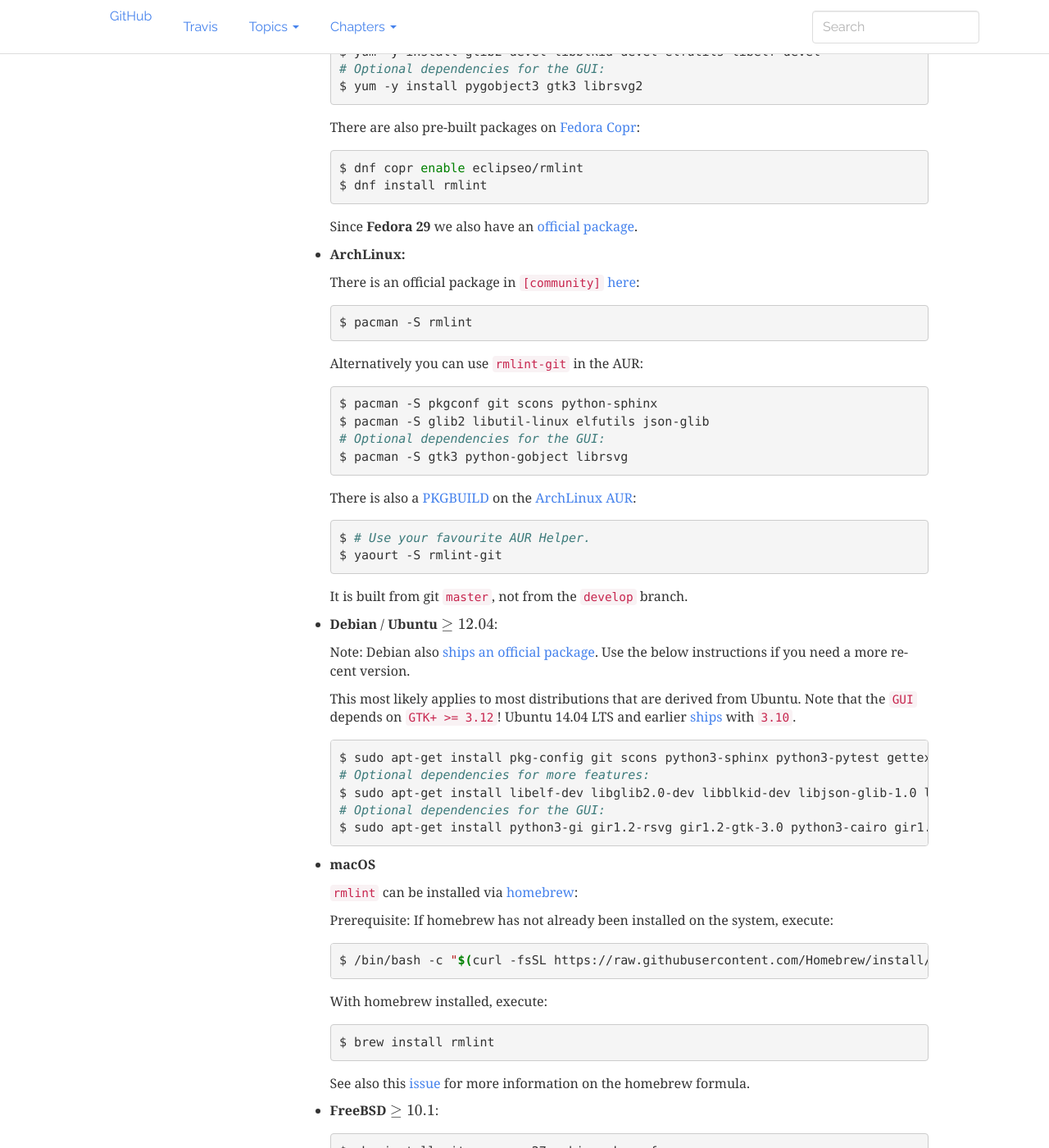
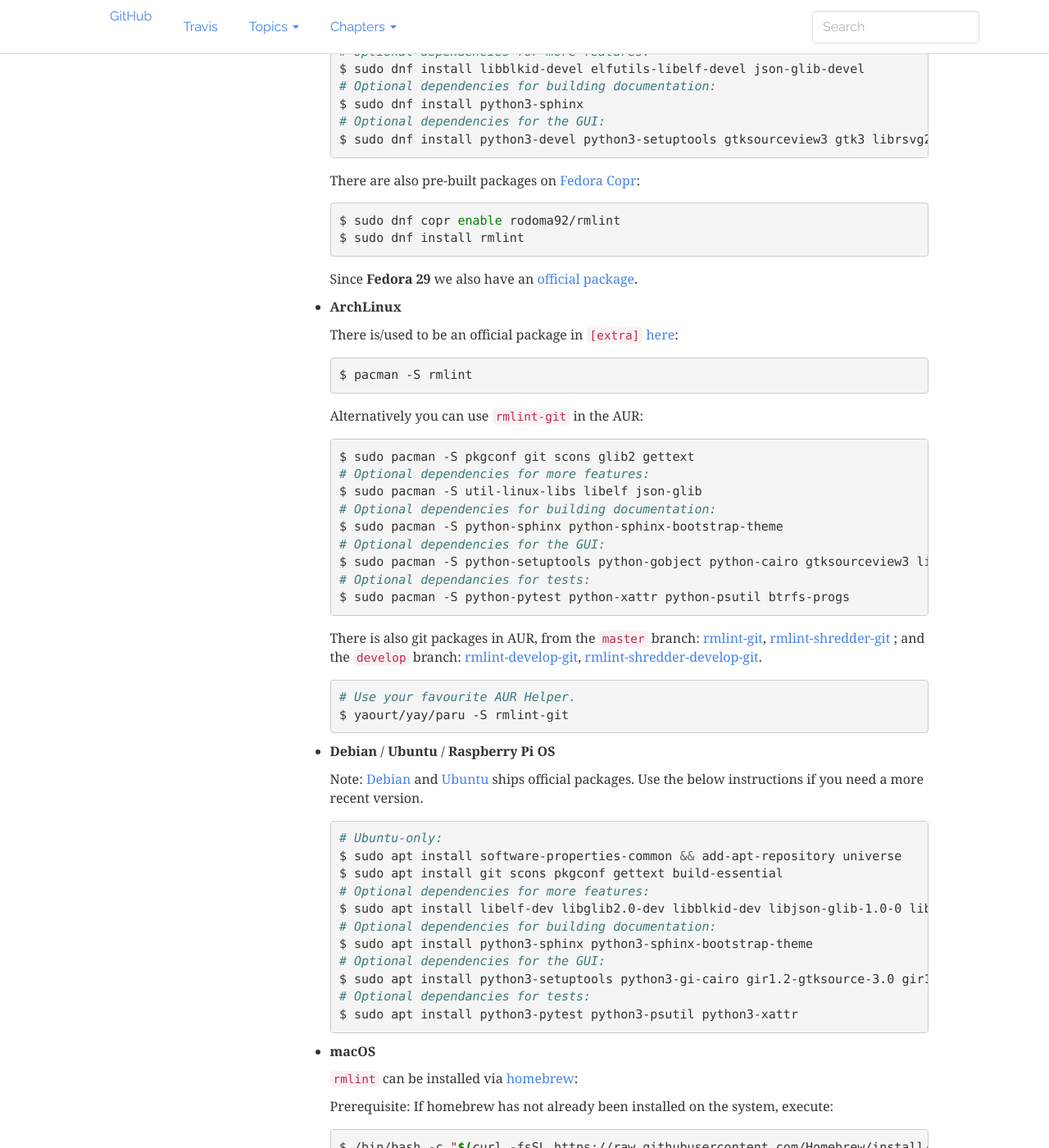
Before and after one commit to sahib/rmlint, a Sphinx documentation site: the page built from docs/install.rst, in a window 1280 px wide and 1400 px high, scrolled down 738 px. Shown: the whole window at 82% size. Built offline with Sphinx 7.4.7, drawn with Linux system fonts in a browser that asks for light colours; some of the changed text lies outside the part shown.

Commit message:
docs: install: update to recent platform and rmlint

```diff
--- a/docs/conf.py
+++ b/docs/conf.py
@@ -1,10 +1,5 @@
 #!/usr/bin/env python3
-# encoding: utf-8
-#!/usr/bin/env python3
-# -*- coding: utf-8 -*-
-#
-# libmunin api doc documentation build configuration file, created by
-# sphinx-quickstart on Mon Oct 21 16:42:48 2013.
+# created by sphinx-quickstart on Mon Oct 21 16:42:48 2013.
 #
 # This file is execfile()d with the current directory set to its containing dir.
 #
@@ -66,7 +61,7 @@
 
 # General information about the project.
 project = 'rmlint documentation'
-copyright = '2014-2023, Christopher Pahl, Daniel Thomas, and Cebtenzzre'
+copyright = '2014-2025, Christopher Pahl, Daniel Thomas, and Cebtenzzre'
 
 # The version info for the project you're documenting, acts as replacement for
 # |version| and |release|, also used in various other places throughout the
@@ -284,34 +279,6 @@
 #'preamble': '',
 }
 
-# Grouping the document tree into LaTeX files. List of tuples
-# (source start file, target name, title, author, documentclass [howto/manual]).
-# latex_documents = [
-#   ('index', 'libmuninapidoc.tex', 'libmunin api doc Documentation',
-#    'Christopher Pahl', 'manual'),
-# ]
-
-# The name of an image file (relative to this directory) to place at the top of
-# the title page.
-#latex_logo = None
-
-# For "manual" documents, if this is true, then toplevel headings are parts,
-# not chapters.
-#latex_use_parts = False
-
-# If true, show page references after internal links.
-#latex_show_pagerefs = False
-
-# If true, show URL addresses after external links.
-#latex_show_urls = False
-
-# Documents to append as an appendix to all manuals.
-#latex_appendices = []
-
-# If false, no module index is generated.
-#latex_domain_indices = True
-
-
 # -- Options for manual page output --------------------------------------------
 
 # One entry per manual page. List of tuples
@@ -324,28 +291,6 @@
 # If true, show URL addresses after external links.
 man_show_urls = False
 
-
-# -- Options for Texinfo output ------------------------------------------------
-
-# Grouping the document tree into Texinfo files. List of tuples
-# (source start file, target name, title, author,
-#  dir menu entry, description, category)
-# texinfo_documents = [
-#   ('index', 'libmuninapidoc', 'libmunin api doc Documentation',
-#    'Christopher Pahl', 'libmuninapidoc', 'One line description of project.',
-#    'Miscellaneous'),
-# ]
-
-# Documents to append as an appendix to all manuals.
-#texinfo_appendices = []
-
-# If false, no module index is generated.
-#texinfo_domain_indices = True
-
-# How to display URL addresses: 'footnote', 'no', or 'inline'.
-#texinfo_show_urls = 'footnote'
-
-
 # Example configuration for intersphinx: refer to the Python standard library.
 intersphinx_mapping = {
     'python': ('http://python.readthedocs.org/en/latest/', None),
--- a/docs/install.rst
+++ b/docs/install.rst
@@ -34,31 +34,34 @@
 
 Here's a list of readily prepared commands for known operating systems:
 
-* **Fedora** :math:`\geq 21`:
+* **Fedora**
 
   .. code-block:: bash
 
-    $ yum -y install pkgconf git scons python3-sphinx gettext json-glib-devel
-    $ yum -y install glib2-devel libblkid-devel elfutils-libelf-devel
+    $ sudo dnf install git pkgconf gcc gettext scons glib2-devel
+    # Optional dependencies for more features:
+    $ sudo dnf install libblkid-devel elfutils-libelf-devel json-glib-devel
+    # Optional dependencies for building documentation:
+    $ sudo dnf install python3-sphinx
     # Optional dependencies for the GUI:
-    $ yum -y install pygobject3 gtk3 librsvg2
+    $ sudo dnf install python3-devel python3-setuptools gtksourceview3 gtk3 librsvg2 hicolor-icon-theme
 
   There are also pre-built packages on `Fedora Copr`_:
 
   .. code-block:: bash
 
-    $ dnf copr enable eclipseo/rmlint
-    $ dnf install rmlint
+    $ sudo dnf copr enable rodoma92/rmlint
+    $ sudo dnf install rmlint
 
   Since **Fedora 29** we also have an `official package`_.
 
-.. _`official package`: https://bugzilla.redhat.com/show_bug.cgi?id=1655338
+.. _official package: https://src.fedoraproject.org/rpms/rmlint
 
-.. _`Fedora Copr`: https://copr.fedorainfracloud.org/coprs/eclipseo/rmlint/
+.. _Fedora Copr: https://copr.fedorainfracloud.org/coprs/rodoma92/rmlint/
 
-* **ArchLinux:**
+* **ArchLinux**
 
-  There is an official package in ``[community]`` here_:
+  There is/used to be an official package in ``[extra]`` here_:
 
   .. code-block:: bash
 
@@ -68,44 +71,50 @@
 
   .. code-block:: bash
 
-    $ pacman -S pkgconf git scons python-sphinx
-    $ pacman -S glib2 libutil-linux elfutils json-glib
+    $ sudo pacman -S pkgconf git scons glib2 gettext
+    # Optional dependencies for more features:
+    $ sudo pacman -S util-linux-libs libelf json-glib
+    # Optional dependencies for building documentation:
+    $ sudo pacman -S python-sphinx python-sphinx-bootstrap-theme
     # Optional dependencies for the GUI:
-    $ pacman -S gtk3 python-gobject librsvg
+    $ sudo pacman -S python-setuptools python-gobject python-cairo gtksourceview3 librsvg
+    # Optional dependancies for tests:
+    $ sudo pacman -S python-pytest python-xattr python-psutil btrfs-progs
 
-  There is also a `PKGBUILD`_ on the `ArchLinux AUR`_:
+  There is also git packages in AUR, from the ``master`` branch: `rmlint-git`_, `rmlint-shredder-git`_ ; and the ``develop`` branch: `rmlint-develop-git`_, `rmlint-shredder-develop-git`_.
 
   .. code-block:: bash
 
-    $ # Use your favourite AUR Helper.
-    $ yaourt -S rmlint-git
+    # Use your favourite AUR Helper.
+    $ yaourt/yay/paru -S rmlint-git
 
-  It is built from git ``master``, not from the ``develop`` branch.
+.. _here: https://gitlab.archlinux.org/archlinux/packaging/packages/rmlint
+.. _rmlint-git: https://aur.archlinux.org/packages/rmlint-git
+.. _rmlint-shredder-git: https://aur.archlinux.org/packages/rmlint-shredder-git
+.. _rmlint-develop-git: https://aur.archlinux.org/packages/rmlint-develop-git
+.. _rmlint-shredder-develop-git: https://aur.archlinux.org/packages/rmlint-shredder-develop-git
 
-.. _here: https://www.archlinux.org/packages/?name=rmlint
-.. _`PKGBUILD`: https://aur.archlinux.org/packages/rm/rmlint-git/PKGBUILD
-.. _`ArchLinux AUR`: https://aur.archlinux.org/packages/rmlint-git
+* **Debian** / **Ubuntu** / **Raspberry Pi OS**
 
-* **Debian** / **Ubuntu** :math:`\geq 12.04`:
-
-  Note: Debian also `ships an official package`_.
+  Note: `Debian`_ and `Ubuntu`_ ships official packages.
   Use the below instructions if you need a more recent version.
-
-  This most likely applies to most distributions that are derived from Ubuntu.
-  Note that the ``GUI`` depends on ``GTK+ >= 3.12``!
-  Ubuntu 14.04 LTS and earlier `ships`_  with ``3.10``.
 
   .. code-block:: bash
 
-    $ sudo apt-get install pkg-config git scons python3-sphinx python3-pytest gettext build-essential
+    # Ubuntu-only:
+    $ sudo apt install software-properties-common && add-apt-repository universe
+    $ sudo apt install git scons pkgconf gettext build-essential
     # Optional dependencies for more features:
-    $ sudo apt-get install libelf-dev libglib2.0-dev libblkid-dev libjson-glib-1.0 libjson-glib-dev
+    $ sudo apt install libelf-dev libglib2.0-dev libblkid-dev libjson-glib-1.0-0 libjson-glib-dev
+    # Optional dependencies for building documentation:
+    $ sudo apt install python3-sphinx python3-sphinx-bootstrap-theme
     # Optional dependencies for the GUI:
-    $ sudo apt-get install python3-gi gir1.2-rsvg gir1.2-gtk-3.0 python3-cairo gir1.2-polkit-1.0 gir1.2-gtksource-3.0
+    $ sudo apt install python3-setuptools python3-gi-cairo gir1.2-gtksource-3.0 gir1.2-polkit-1.0 gir1.2-rsvg-2.0 python3-colorlog
+    # Optional dependancies for tests:
+    $ sudo apt install python3-pytest python3-psutil python3-xattr
 
-
-.. _`ships an official package`: https://packages.debian.org/de/sid/rmlint
-.. _`ships`: https://github.com/sahib/rmlint/issues/171#issuecomment-199070974
+.. _Debian: https://packages.debian.org/rmlint
+.. _Ubuntu: https://packages.ubuntu.com/rmlint
 
 * **macOS**
 
@@ -115,26 +124,46 @@
 
   .. code-block:: bash
 
-      $ /bin/bash -c "$(curl -fsSL https://raw.githubusercontent.com/Homebrew/install/HEAD/install.sh)"
+    $ /bin/bash -c "$(curl -fsSL https://raw.githubusercontent.com/Homebrew/install/HEAD/install.sh)"
 
   With homebrew installed, execute:
 
   .. code-block:: bash
 
-      $ brew install rmlint
+    $ brew install rmlint
 
-
-  See also this `issue`_ for more information on the homebrew formula.
+  `MacPorts`_ and `PowerPC ports`_ also provide ports.
 
 .. _homebrew: http://brew.sh
-.. _issue: https://github.com/sahib/rmlint/issues/175#issuecomment-253186769
+.. _MacPorts: https://github.com/macports/macports-ports/tree/master/sysutils/rmlint
+.. _PowerPC ports: https://github.com/barracuda156/powerpc-ports/tree/master/sysutils/rmlint
 
-* **FreeBSD** :math:`\geq 10.1`:
+* **FreeBSD**
+
+  `FreeBSD`_ and `DragonFlyBSD`_ both have official ports.
 
   .. code-block:: bash
 
-    $ pkg install git scons py27-sphinx pkgconf
-    $ pkg install glib gettext libelf json-glib
+    $ doas pkg install git scons-py311 pkgconf glib gettext
+    # Optional dependencies for more features:
+    $ doas pkg install json-glib libelf
+    # Optional dependencies for building documentation:
+    $ doas pkg install py311-sphinx py311-pydata-sphinx-theme
+
+.. _FreeBSD: https://cgit.freebsd.org/ports/tree/sysutils/rmlint
+.. _DragonFlyBSD: https://github.com/DragonFlyBSD/DPorts/tree/master/sysutils/rmlint
+
+* **Others**
+
+  `GNU Guix`_, `Alpine`_, `Gentoo`_, `NixOS`_, `Void`_, `Slackware`_ and `Solus`_ also provide or used to provide ports or packages.
+
+.. _GNU Guix: https://git.savannah.gnu.org/cgit/guix.git/tree/gnu/packages/disk.scm#n1288
+.. _Alpine: https://gitlab.alpinelinux.org/alpine/aports/-/tree/master/testing/rmlint
+.. _Gentoo: https://gitweb.gentoo.org/repo/gentoo.git/tree/app-misc/rmlint?id=392900cef25d31d5c622e542d636ba37e7a0b71a
+.. _NixOS: https://github.com/NixOS/nixpkgs/tree/master/pkgs/tools/misc/rmlint
+.. _Void: https://github.com/void-linux/void-packages/tree/master/srcpkgs/rmlint
+.. _Slackware: https://git.slackbuilds.org/slackbuilds/plain/misc/rmlint/
+.. _Solus: https://github.com/getsolus/packages/tree/main/packages/r/rmlint
 
 -----
 
@@ -160,9 +189,11 @@
    $ scons config       # Look what features scons would compile
    $ scons DEBUG=1      # Optional, build locally.
    # Install (and build if necessary). For releases you can omit DEBUG=1
-   $ sudo scons DEBUG=1 --prefix=/usr install
+   $ sudo scons DEBUG=1 --prefix=/usr/local install
 
 Done!
+
+See Developer’s Guide for configuration options.
 
 You should be now able to see the manpage with ``rmlint --help`` or ``man 1
 rmlint``.
@@ -181,5 +212,4 @@
 
 See `this thread`_ for a workaround using ``PYTHONPATH``.
 
-
 .. _`this thread`: https://github.com/sahib/rmlint/issues/171#issuecomment-199070974
```
Also changed, not shown: docs/developers.rst (+8 -0 lines).
